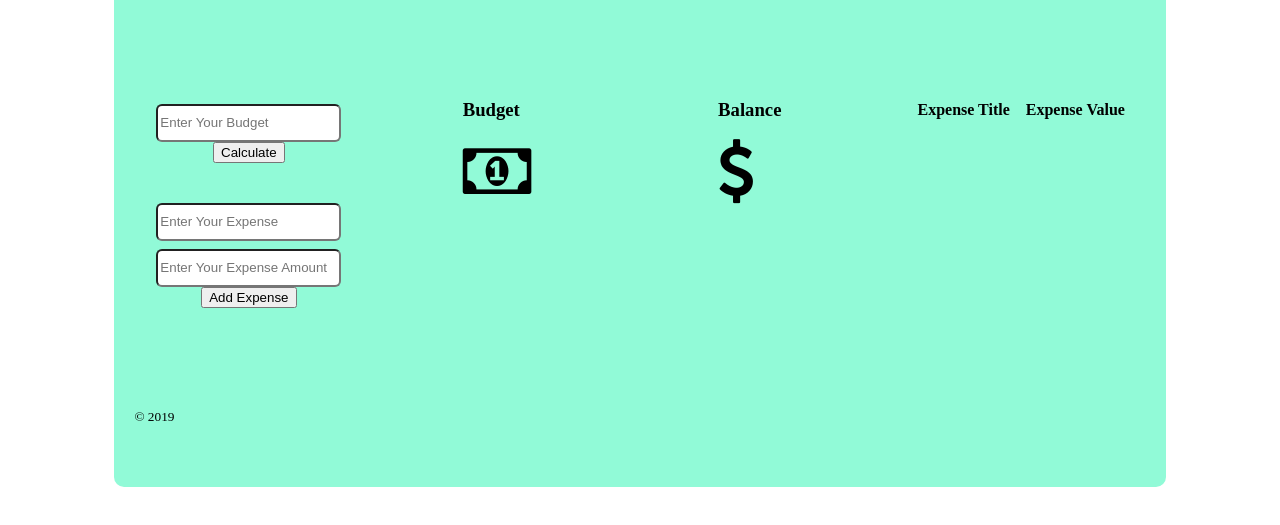
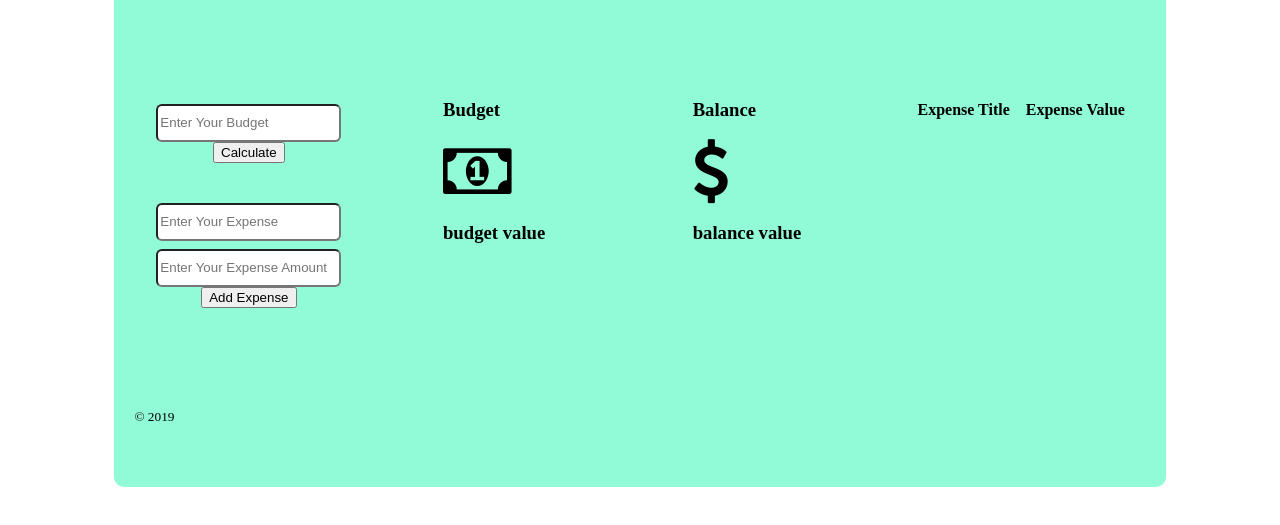
Before and after one commit to thomas-nelson23/Fund-Checker, a plain HTML site: page index.html in a window 1280 px wide. Shown: the part 177-702 px from the top of the page. Drawn offline with Linux system fonts and the light colour scheme.

Commit message:
small edits

```diff
--- a/index.html
+++ b/index.html
@@ -46,12 +46,12 @@
           <div class="budget-display">
             <h3>Budget</h3>
             <icon class="fa fa-money"></icon>
-            <h2 id="budgetValue"></h2>
+            <h3 id="budgetValue">budget value</h3>
           </div>
           <div class="balance-display">
             <h3>Balance</h3>
             <icon class="fa fa-usd"></icon>
-            <h2 id="balanceValue"></h2>
+            <h3 id="balanceValue">balance value</h3>
           </div>
         </section>
         <section class="summary">
```
